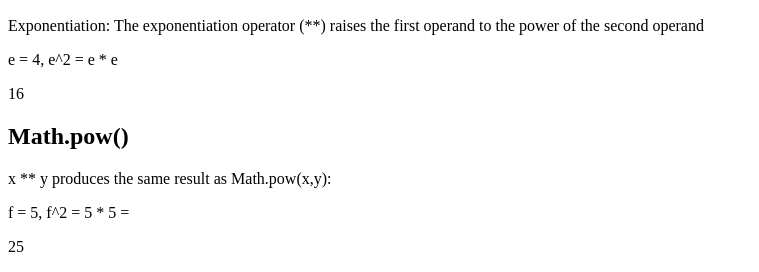
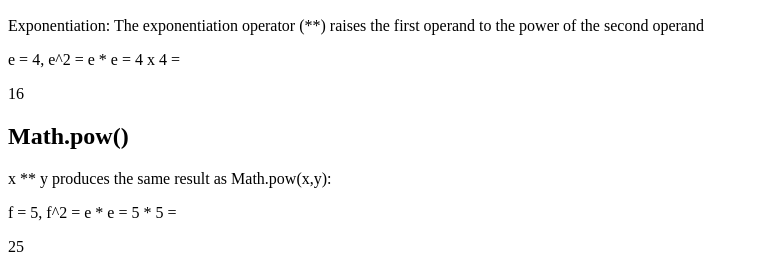
Before and after one commit to GraeyCowl/js, a plain HTML site: page inline-js/math/adv.html in a window 1280 px wide. Shown: the part 453-725 px from the top of the page, without its empty margins (0-759 px from the left). Drawn offline with Linux system fonts and the light colour scheme.

Commit message:
Math fix

```diff
--- a/inline-js/math/adv.html
+++ b/inline-js/math/adv.html
@@ -33,7 +33,7 @@
 
 <h2>The ** Operator</h2>
 <p>Exponentiation: The exponentiation operator (**) raises the first operand to the power of the second operand</p>
-<p>e = 4, e^2 = e * e</p>
+<p>e = 4, e^2 = e * e = 4 x 4 =</p>
 <p id="demo3"></p>
 
 <script>
@@ -43,7 +43,7 @@
 
 <h2>Math.pow()</h2>
 <p>x ** y produces the same result as Math.pow(x,y):</p>
-<p>f = 5, f^2 = 5 * 5 =</p>
+<p>f = 5, f^2 = e * e = 5 * 5 =</p>
 <p id="demo4"></p>
 
 <script>
```
